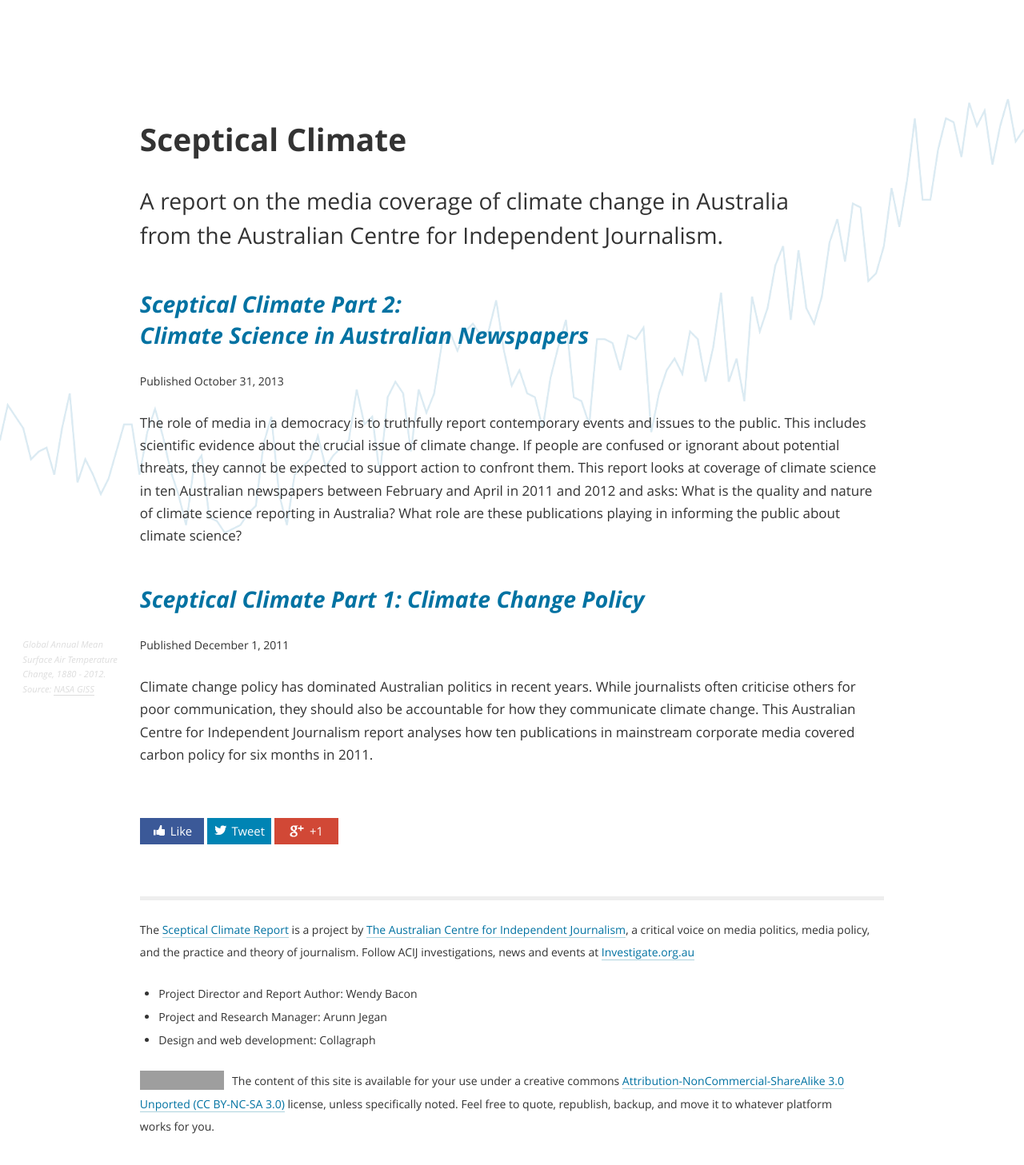
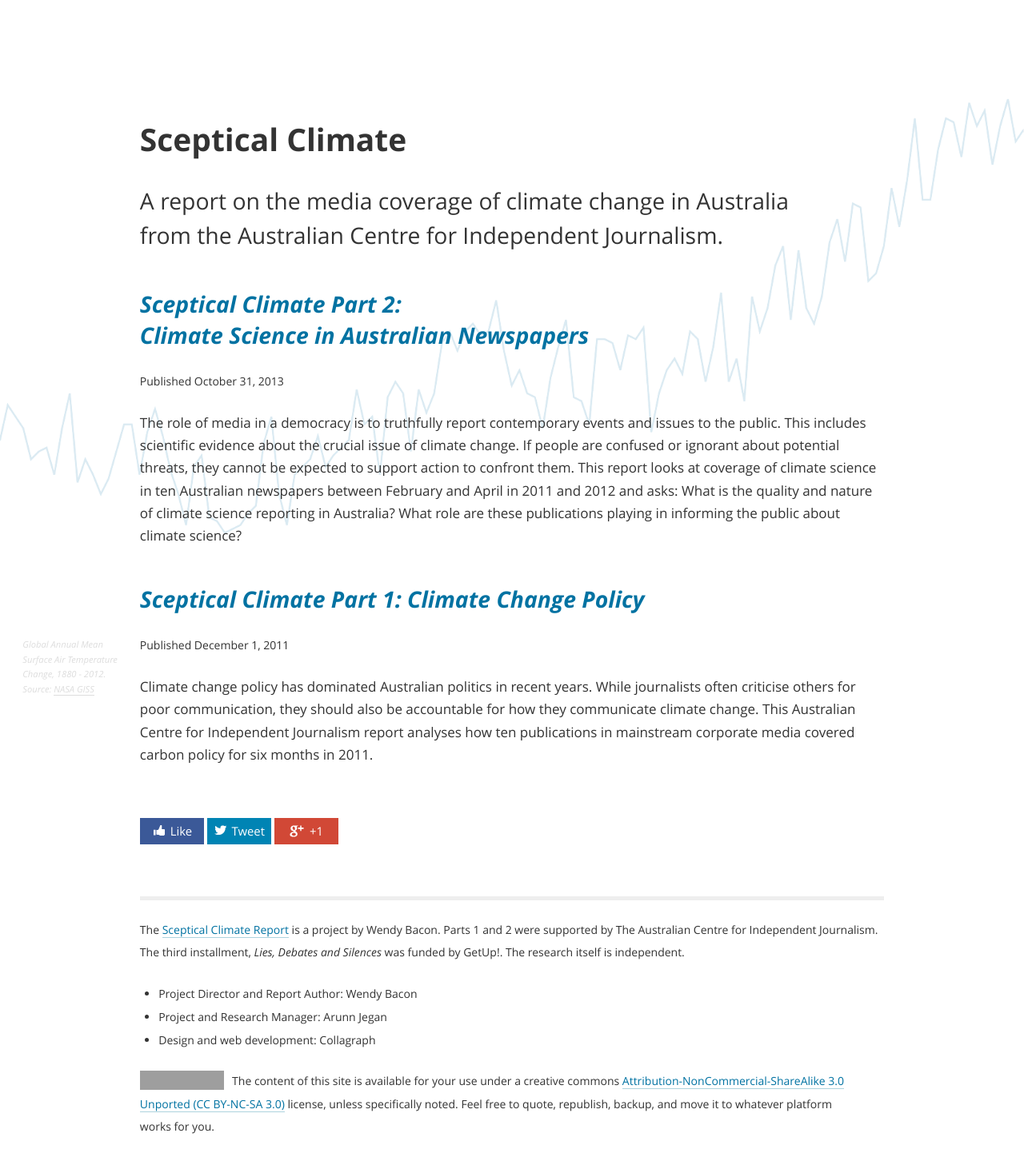
Before and after one commit to investigate/sceptical-climate, a Jekyll site: the page built from index.html, in a window 1280 px wide. Shown: the whole page at 80% size. Built offline with Jekyll 4.4.1, drawn with Linux system fonts in a browser that asks for light colours; nearby versions of some CDN libraries; Markdown is read by kramdown in place of the engine named in the settings; grey boxes are pictures that could not be loaded.

Commit message:
Update the footer to cover part 3

```diff
--- a/_includes/footer.html
+++ b/_includes/footer.html
@@ -3,8 +3,12 @@
 <footer class="site-footer">
     <article role="contentinfo" class="supporting">
         <section class="credits" id="credits">
-            <p>The <a href="{{ site.baseurl }}" title="Sceptical Climate, a report on the Australian media's coverage of climate change.">Sceptical Climate Report</a> is a project by <a href="http://acij.uts.edu.au" rel="me" itemprop="publisher">The Australian Centre for Independent Journalism</a>, a critical voice on media politics, media policy, and the practice and theory of journalism. Follow ACIJ investigations, news and events at <a href="http://investigate.org.au" title="Investigate.org.au brings you the latest news, views, analysis and debate from the Australian Centre for Independent Journalism." rel="me">Investigate.org.au</a></p>
-            {% if include.report_number == "Part 1" %}<p>This research project was conducted with support from the <a href="http://www.acfonline.org.au" title="The Australian Conservation Foundation website">Australian Conservation Foundation</a>. The research itself is independent.</p>{% endif %}
+            <p>
+              The <a href="{{ site.baseurl }}" title="Sceptical Climate, a report on the Australian media's coverage of climate change.">Sceptical Climate Report</a> is a project by Wendy Bacon. Parts 1 and 2 were supported by The Australian Centre for Independent Journalism. The third installment, <em>Lies, Debates and Silences</em> was funded by GetUp!. The research itself is independent.
+            </p>
+            {% if include.report_number == "Part 1" %}
+                <p>This research project was conducted with support from the <a href="http://www.acfonline.org.au" title="The Australian Conservation Foundation website">Australian Conservation Foundation</a>.</p>
+            {% endif %}
             <ul>
                 <li>Project Director and Report Author: <a href="http://wendybacon.com" class="author" itemprop="author">Wendy Bacon</a></li>
                 <li>Project and Research Manager: Arunn&nbsp;Jegan</li>
```
